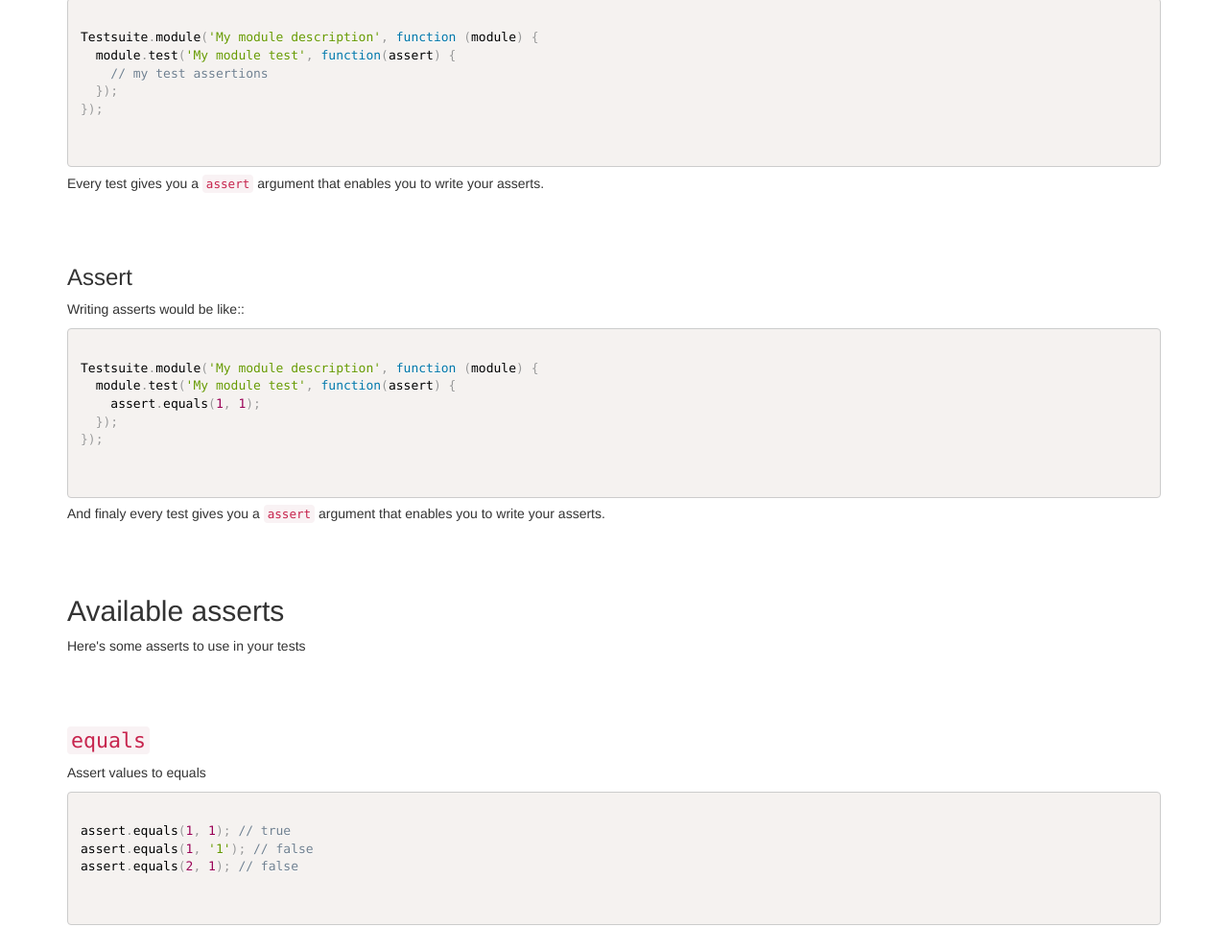
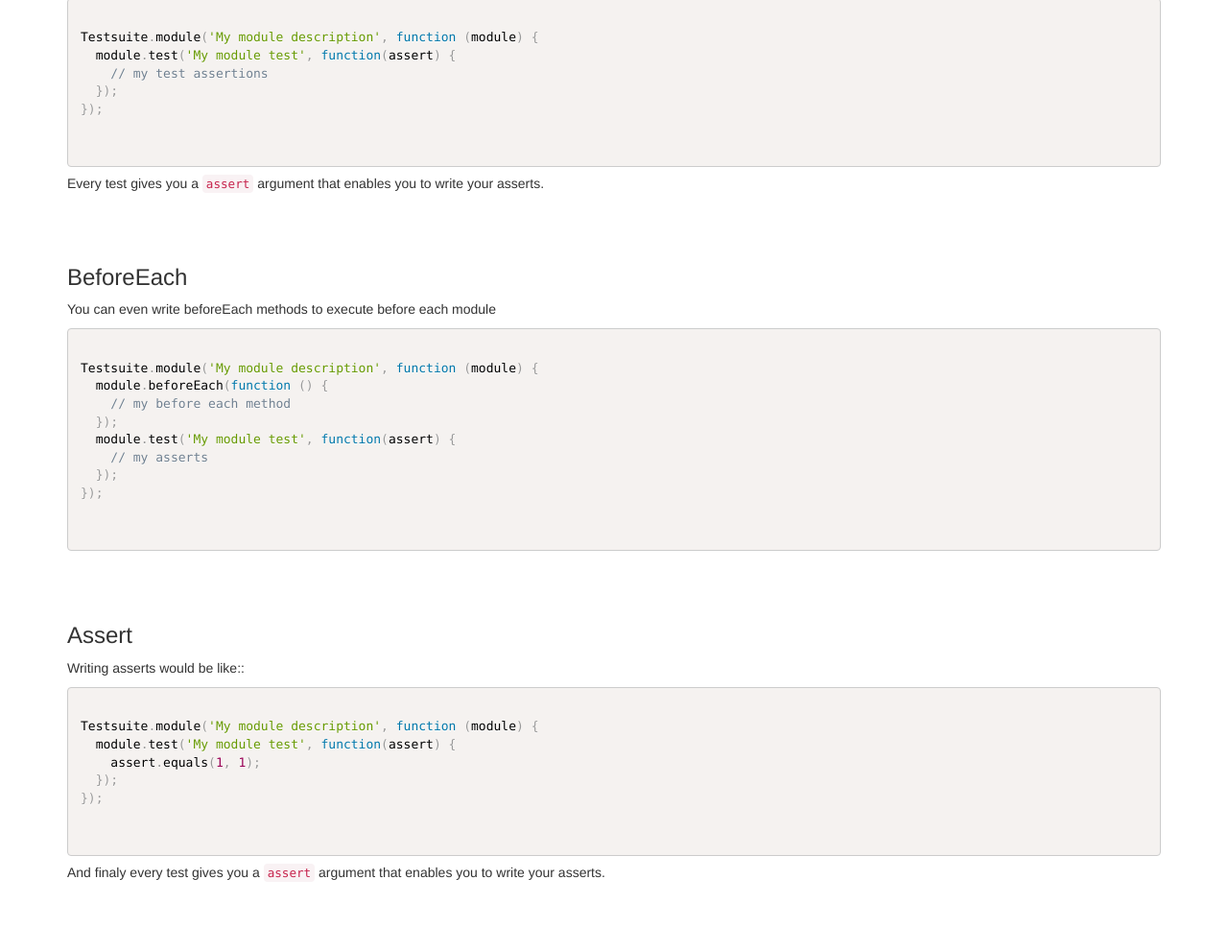
Before and after one commit to weslleyaraujo/testsuite, a website: page index.html in a window 1280 px wide. Shown: the part 797-1788 px from the top of the page at 96% size. Drawn offline with nearby package versions, Linux system fonts and the light colour scheme.

Commit message:
Adding beforEach description

```diff
--- a/index.html
+++ b/index.html
@@ -80,6 +80,23 @@ Testsuite.module('My module description', function (module) {
               </code>
             </pre>
             <p>Every test gives you a <code>assert</code> argument that enables you to write your asserts.</p>
+          </div>
+
+          <div class="form-group" id="group-assert">
+            <h3>BeforeEach</h3>
+            <p>You can even write beforeEach methods to execute before each module</p>
+            <pre>
+              <code class="language-javascript">
+Testsuite.module('My module description', function (module) {
+  module.beforeEach(function () {
+    // my before each method
+  });
+  module.test('My module test', function(assert) {
+    // my asserts
+  });
+});
+              </code>
+            </pre>
           </div>
 
           <div class="form-group" id="group-assert">
@@ -178,5 +195,8 @@ assert.notToContain(a, 4); // true
     <style>
       .form-group { padding-top: 40px }
     </style>
+
+    <script src="dist/testsuite.min.js"></script>
+
   </body>
 </html>
```
